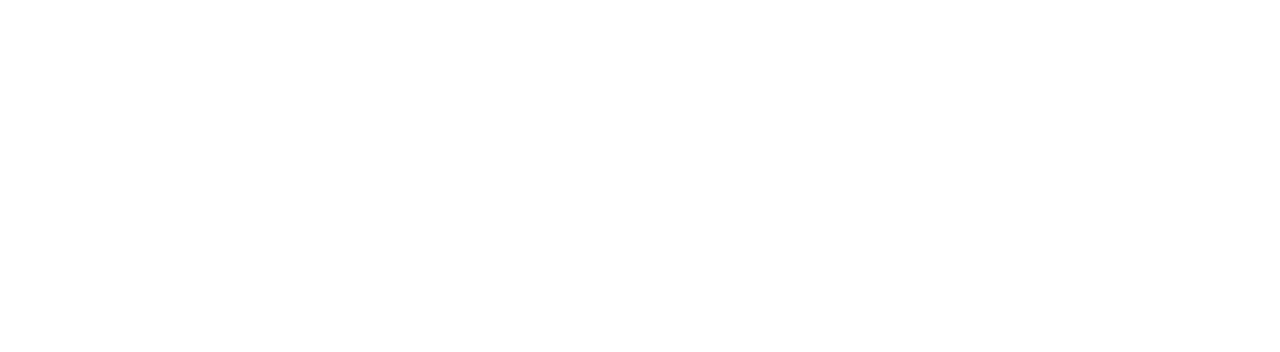
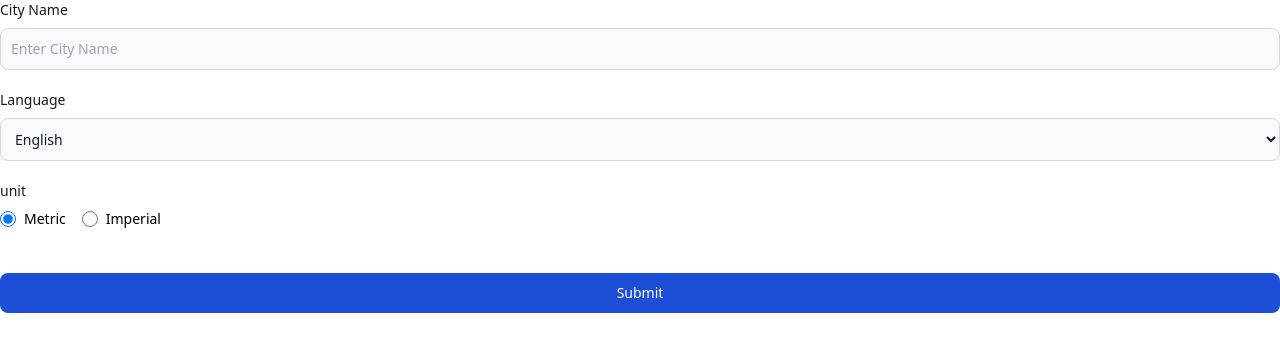
Before and after one commit to mrhz1/TVO, a React (Vite) app in the folder client/: page / in a window 1280 px wide. Shown: the top 352 px of the page. Built offline with nearby package versions, Linux system fonts and the light colour scheme.

Commit message:
Adding components(text input, radio button, select, button); Create form for fetching data from API and add related functions; Create Types.ts and implement all constants and props types

```diff
--- a/client/src/App.tsx
+++ b/client/src/App.tsx
@@ -1,5 +1,104 @@
+import { useRef, useState } from "react";
+import TextInput from "./components/TextInput";
+import SelectInput from "./components/SelectInput";
+import i18n from "./i18n";
+import RadioButton from "./components/RadioButton";
+import { RadioButtonOptionsType, WeatherAPIType } from "./Types";
+import CustomButton from "./components/CustomButton";
+
 function App() {
-  return <div></div>;
+  const [language, setLanguage] = useState<string>("en");
+  const [unit, setUnit] = useState<string>("metric");
+  const languages = [
+    { code: "en", name: "English" },
+    { code: "fr", name: "French" },
+  ];
+  const [error, setError] = useState<string | null>(null);
+  const [weather, setWeather] = useState<WeatherAPIType>(); // Storing weather API data
+  const [loading, setLoading] = useState(true);
+  const inputRef = useRef<HTMLInputElement>(null);
+  const buttonRef = useRef<HTMLButtonElement>(null);
+  const selectRef = useRef<HTMLSelectElement>(null);
+  const unitMetricRef = useRef<HTMLInputElement>(null);
+  const unitImperialRef = useRef<HTMLInputElement>(null);
+  const options: Array<RadioButtonOptionsType> = [
+    {
+      id: "unit-metric",
+      value: "metric",
+      checked: unit === "metric",
+      ref: unitMetricRef,
+    },
+    {
+      id: "unit-imperial",
+      value: "imperial",
+      checked: unit === "imperial",
+      ref: unitImperialRef,
+    },
+  ];
+
+  // Handler for changing openweathermap API language and website language
+  const handleChangeLanguage = (e: React.ChangeEvent<HTMLSelectElement>) => {
+    setLanguage(e.target.value);
+    i18n.changeLanguage(e.target.value);
+  };
+
+  // Handler for changing openWeatherMap API unit (°F, °C)
+  const handleChangeUnit = (e: React.ChangeEvent<HTMLInputElement>) => {
+    setUnit(e.target.value);
+  };
+
+  // Fetch weather information by city name, unit, and language
+  const getWeatherData = async () => {
+    setLoading(true);
+    const name = inputRef?.current?.value ?? "";
+    const response = await fetch(
+      `http://localhost:7000/api/weather/name?q=${name}&unit=${unit}&lang=${language}`
+    );
+    if (response.status === 200) {
+      const data = await response.json();
+      setError(null);
+      setWeather(data);
+      localStorage.setItem("cityName", data.name);
+    } else {
+      setError("Wrong city name was entered");
+    }
+    setLoading(false);
+  };
+
+  return (
+    <div>
+      <form>
+        <div className="grid gap-5 mb-6">
+          <TextInput
+            label="City Name"
+            id="city_name"
+            ref={inputRef}
+            placeHolder="Enter City Name"
+          />
+          <SelectInput
+            ref={selectRef}
+            id="language"
+            label="Language"
+            value={language}
+            items={languages}
+            placeHolder="Select Language"
+            onChange={handleChangeLanguage}
+          />
+          <RadioButton
+            items={options}
+            label="unit"
+            onChange={handleChangeUnit}
+          />
+          <CustomButton
+            text="Submit"
+            ref={buttonRef}
+            label="Submit Form"
+            onClick={getWeatherData}
+          />
+        </div>
+      </form>
+    </div>
+  );
 }
 
 export default App;
--- /dev/null
+++ b/client/src/Types.ts
@@ -0,0 +1,116 @@
+// Defines the structure for weather information
+export interface weatherInformationType {
+  label: string | React.ReactElement;
+  value: string | number;
+  unit: string;
+}
+
+// Defines the structure for individual weather conditions
+export interface WeatherArrayType {
+  id: number;
+  main: string;
+  description: string;
+  icon: string;
+}
+
+// Defines the structure for full weather data
+export interface WeatherAPIType {
+  coord: {
+    lon: string;
+    lat: string;
+  };
+  weather: Array<WeatherArrayType>;
+  unit: string;
+  base: string;
+  main: {
+    temp: number;
+    feels_like: number;
+    temp_min: number;
+    temp_max: number;
+    pressure: number;
+    humidity: number;
+    sea_level: number;
+    grnd_level: number;
+  };
+  visibility: number;
+  wind: {
+    speed: number;
+    deg: number;
+    gust: number;
+  };
+  snow?: {
+    "1h"?: number;
+  };
+  rain?: {
+    "1h"?: number;
+  };
+  clouds: {
+    all?: number;
+  };
+  dt: number;
+  sys: {
+    type: number;
+    id: number;
+    country: string;
+    sunrise: number;
+    sunset: number;
+  };
+  timezone: number;
+  id: number;
+  name: string;
+  cod: number;
+}
+
+// Defines the structure for weather icon properties
+export interface SvgPropsType {
+  size: number;
+  fill: string;
+}
+
+// Defines the structure for a language
+export interface LanguagesType {
+  code: string;
+  name: string;
+}
+
+// Defines the structure for radio button options
+export interface RadioButtonOptionsType {
+  id: string;
+  value: string;
+  checked: boolean;
+  ref: React.Ref<HTMLInputElement>;
+}
+
+// Defines the structure for a radio button group
+export interface RadioButtonPropsType {
+  label: string;
+  items: Array<RadioButtonOptionsType>;
+  onChange: React.ChangeEventHandler<HTMLInputElement>;
+}
+
+// Defines the structure for a button
+export interface ButtonPropsType {
+  text: string;
+  label: string;
+  ref: React.Ref<HTMLButtonElement>;
+  onClick: React.MouseEventHandler<HTMLButtonElement>;
+}
+
+// Defines the structure for a Select
+export interface SelectPropsType {
+  id: string;
+  placeHolder: string;
+  label: string;
+  ref: React.Ref<HTMLSelectElement>;
+  value: string;
+  items: Array<LanguagesType>;
+  onChange: React.ChangeEventHandler<HTMLSelectElement>;
+}
+
+// Defines the structure for a Text Input
+export interface TextInputPropsType {
+  id: string;
+  placeHolder: string;
+  label: string;
+  ref: React.Ref<HTMLInputElement>;
+}
--- /dev/null
+++ b/client/src/components/CustomButton.tsx
@@ -0,0 +1,22 @@
+import { t } from "i18next";
+import React from "react";
+import { ButtonPropsType } from "../Types";
+
+const CustomButton = React.forwardRef<HTMLButtonElement, ButtonPropsType>(
+  ({ text, label, onClick }, ref) => {
+    return (
+      <button
+        aria-label={label}
+        role="button"
+        type="button"
+        ref={ref}
+        onClick={onClick}
+        className="text-white bg-blue-700 hover:bg-blue-800 focus:ring-4 focus:outline-none focus:ring-blue-300 font-medium rounded-lg text-sm w-full sm:w-auto px-5 py-2.5 text-center dark:bg-blue-600 dark:hover:bg-blue-700 dark:focus:ring-blue-800 h-fit"
+      >
+        {t(text)}
+      </button>
+    );
+  }
+);
+
+export default CustomButton;
--- /dev/null
+++ b/client/src/components/RadioButton.tsx
@@ -0,0 +1,38 @@
+import { t } from "i18next";
+import React from "react";
+import { RadioButtonPropsType } from "../Types";
+
+
+
+const RadioButton = React.forwardRef<HTMLInputElement, RadioButtonPropsType>(
+  ({ label, items, onChange }, ref) => {
+    return (
+      <fieldset className="mb-6">
+        <legend className="block mb-2 text-sm font-medium text-gray-900">
+          {t(label)}
+        </legend>
+        <div className="flex">
+          {items.map((item, index) => (
+            <div className="flex items-center me-4" key={index}>
+              <input
+                id={item.id}
+                type="radio"
+                value={item.value}
+                checked={item.checked}
+                onChange={onChange}
+                ref={ref}
+                className="w-4 h-4 text-blue-600 bg-gray-100 border-gray-300"
+                aria-labelledby={item.id}
+              />
+              <label htmlFor={item.id} className="ms-2 text-sm font-medium">
+                {t(item.value)}
+              </label>
+            </div>
+          ))}
+        </div>
+      </fieldset>
+    );
+  }
+);
+
+export default RadioButton;
--- /dev/null
+++ b/client/src/components/SelectInput.tsx
@@ -0,0 +1,33 @@
+import React from "react";
+import { SelectPropsType } from "../Types";
+
+const SelectInput = React.forwardRef<HTMLSelectElement, SelectPropsType>(
+  ({ id, placeHolder, label, value, items, onChange }, ref) => {
+    return (
+      <div>
+        <label
+          htmlFor={id}
+          className="block mb-2 text-sm font-medium text-gray-900"
+        >
+          {label}
+        </label>
+        <select
+          onChange={onChange}
+          ref={ref}
+          value={value}
+          id={id}
+          aria-label={placeHolder}
+          className="bg-gray-50 border border-gray-300 text-gray-900 text-sm rounded-lg focus:ring-blue-500 focus:border-blue-500 block w-full p-2.5 dark:bg-gray-700 dark:border-gray-600 dark:placeholder-gray-400 dark:text-white dark:focus:ring-blue-500 dark:focus:border-blue-500"
+        >
+          {items.map((item, index) => (
+            <option key={index} value={item.code}>
+              {item.name}
+            </option>
+          ))}
+        </select>
+      </div>
+    );
+  }
+);
+
+export default SelectInput;
--- /dev/null
+++ b/client/src/components/TextInput.tsx
@@ -0,0 +1,28 @@
+import React from "react";
+import { TextInputPropsType } from "../Types";
+
+const TextInput = React.forwardRef<HTMLInputElement, TextInputPropsType>(
+  ({ id, placeHolder, label }, ref) => {
+    return (
+      <div className="">
+        <label
+          htmlFor={id}
+          className="block mb-2 text-sm font-medium text-gray-900"
+        >
+          {label}
+        </label>
+        <input
+          ref={ref}
+          type="text"
+          id={id}
+          className="bg-gray-50 border border-gray-300 text-gray-900 text-sm rounded-lg focus:ring-blue-500 focus:border-blue-500 block w-full p-2.5 dark:bg-gray-700 dark:border-gray-600 dark:placeholder-gray-400 dark:text-white dark:focus:ring-blue-500 dark:focus:border-blue-500"
+          placeholder={placeHolder}
+          required
+          aria-required="true"
+        />
+      </div>
+    );
+  }
+);
+
+export default TextInput;
```
